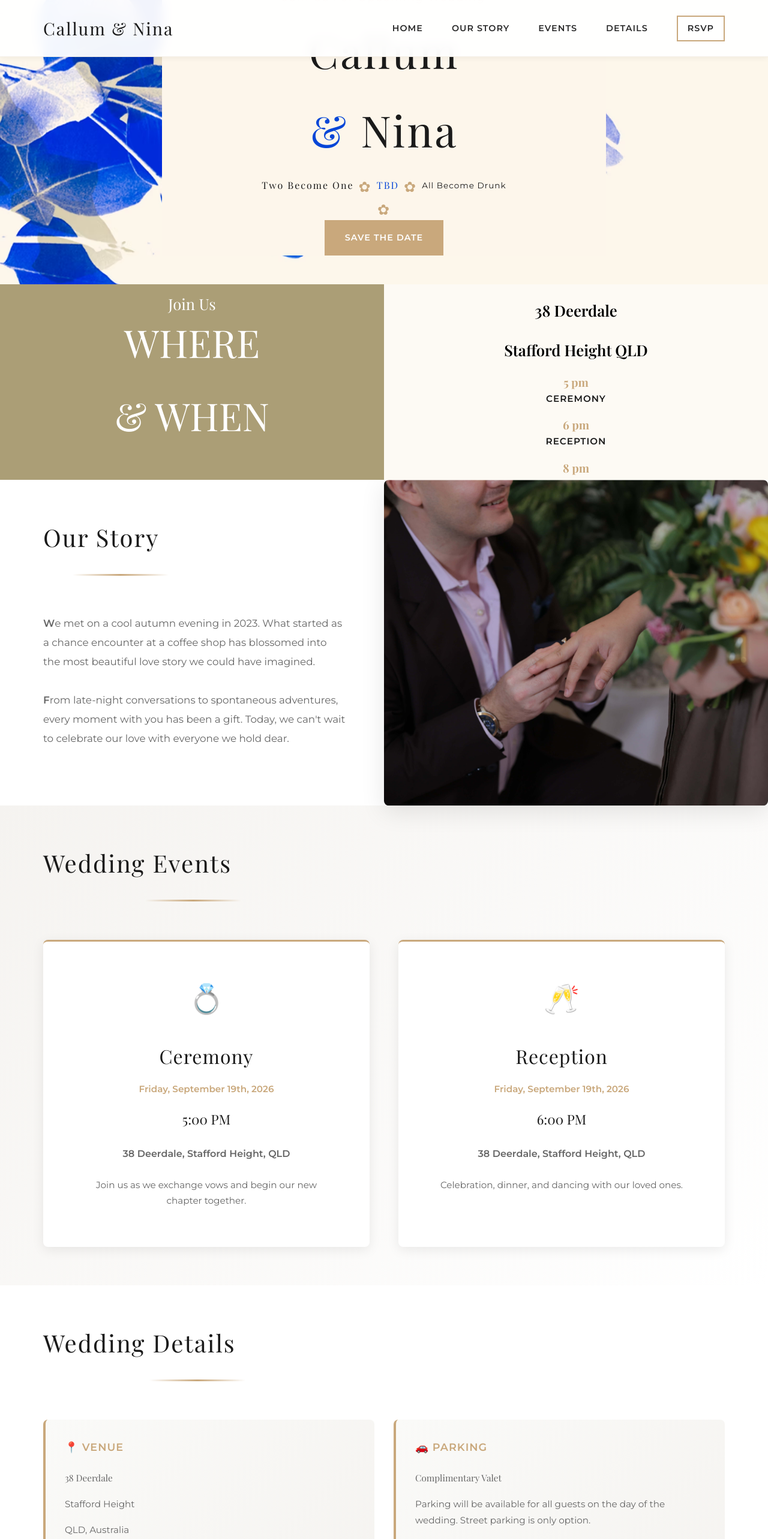
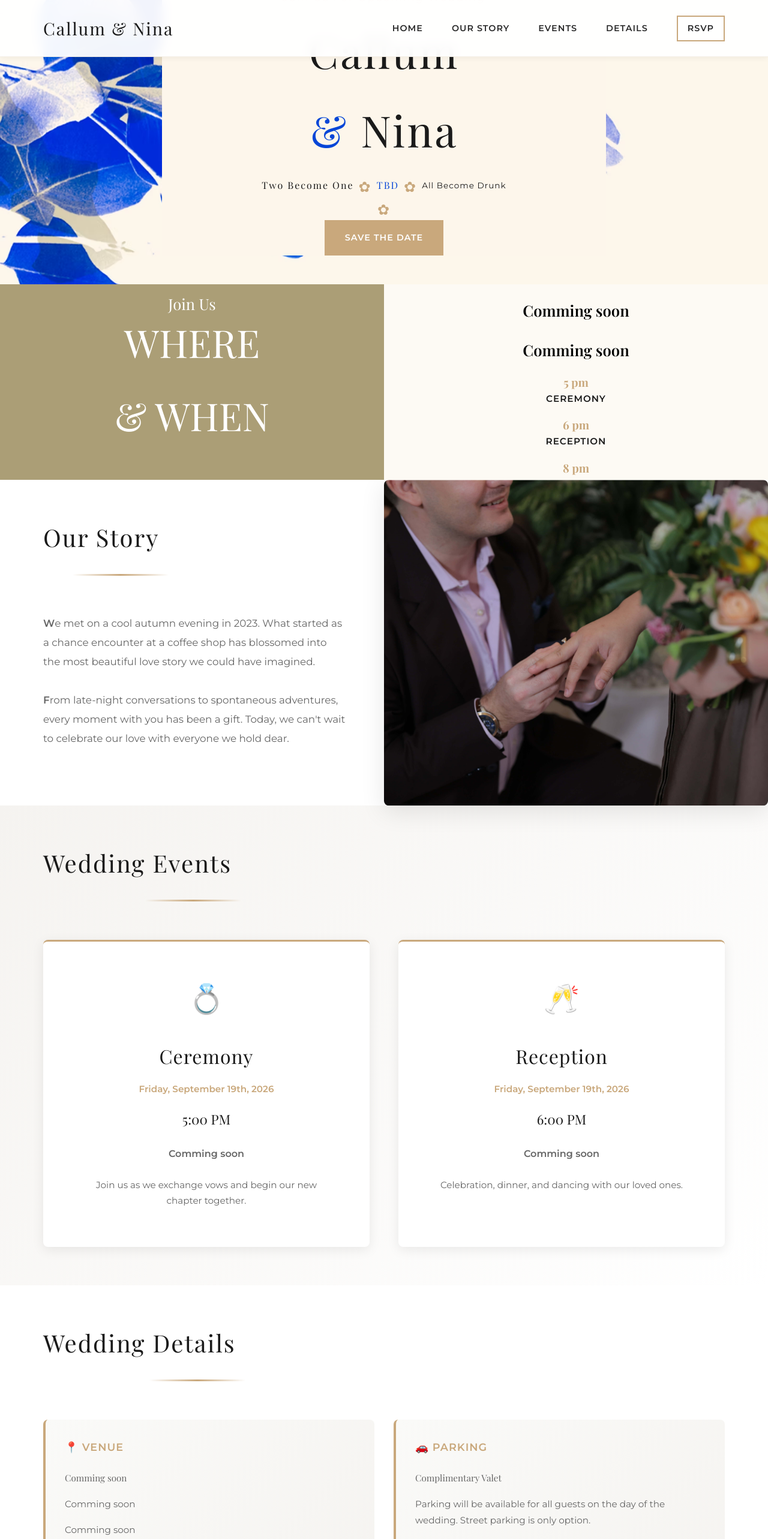
Before and after one commit to NhiNguyen2304/wedding_invitation, a React (Vite) app: page / in a window 1280 px wide. Shown: the top 2566 px of the page at 60% size. Built offline with nearby package versions, Linux system fonts and the light colour scheme.

Commit message:
Fix route, remove address

```diff
--- a/index.html
+++ b/index.html
@@ -3,14 +3,14 @@
 
 <head>
   <meta charset="UTF-8" />
-  <link rel="icon" type="image/svg+xml" href="/vite.svg" />
+  <link rel="icon" type="image/svg+xml" href="./vite.svg" />
   <meta name="viewport" content="width=device-width, initial-scale=1.0" />
   <title>Callum & Nina</title>
 </head>
 
 <body>
   <div id="root"></div>
-  <script type="module" src="/src/main.tsx"></script>
+  <script type="module" src="./src/main.tsx"></script>
 </body>
 
 </html>
--- a/src/components/Details.tsx
+++ b/src/components/Details.tsx
@@ -10,12 +10,12 @@ export const Details: React.FC = () => {
         <div className="details-grid">
           <div className="detail-card">
             <h3>📍 Venue</h3>
-            <p className="detail-title">38 Deerdale</p>
-            <p>Stafford Height</p>
-            <p>QLD, Australia</p>
+            <p className="detail-title">Comming soon</p>
+            <p>Comming soon</p>
+            <p>Comming soon</p>
             <p className="detail-phone">(61) 450 343 022</p>
             <a
-              href="https://maps.app.goo.gl/X6eah8oTho6H4Rti9"
+              href="h#"
               target="_blank"
               rel="noopener noreferrer"
               className="detail-link"
--- a/src/components/Events.tsx
+++ b/src/components/Events.tsx
@@ -18,7 +18,7 @@ export const Events: React.FC = () => {
       type: "Ceremony",
       date: "Friday, September 19th, 2026",
       time: "5:00 PM",
-      location: "38 Deerdale, Stafford Height, QLD",
+      location: "Comming soon",
       description:
         "Join us as we exchange vows and begin our new chapter together.",
       icon: "💍",
@@ -28,7 +28,7 @@ export const Events: React.FC = () => {
       type: "Reception",
       date: "Friday, September 19th, 2026",
       time: "6:00 PM",
-      location: "38 Deerdale, Stafford Height, QLD",
+      location: "Comming soon",
       description: "Celebration, dinner, and dancing with our loved ones.",
       icon: "🥂",
     },
--- a/src/components/Hero.tsx
+++ b/src/components/Hero.tsx
@@ -80,10 +80,10 @@ export const Hero: React.FC = () => {
             style={{ background: "rgba(253, 250, 244, 1)" }}
           >
             <p className="info-box-content-where text-primary font-serif text-base md:text-lg mb-2">
-              38 Deerdale
+              Comming soon
             </p>
             <p className="info-box-content-where text-primary font-serif text-base md:text-lg mb-2">
-              Stafford Height QLD
+              Comming soon
             </p>
 
             <div className="schedule-item flex flex-col items-center justify-center text-center p-2 mb-3 pb-3">
--- a/src/components/Story.tsx
+++ b/src/components/Story.tsx
@@ -33,7 +33,7 @@ export const Story: React.FC = () => {
             }}
           >
             <img
-              src="/images/story.jpg"
+              src="./images/story.jpg"
               style={{
                 width: "100%",
                 height: "100%",
```
